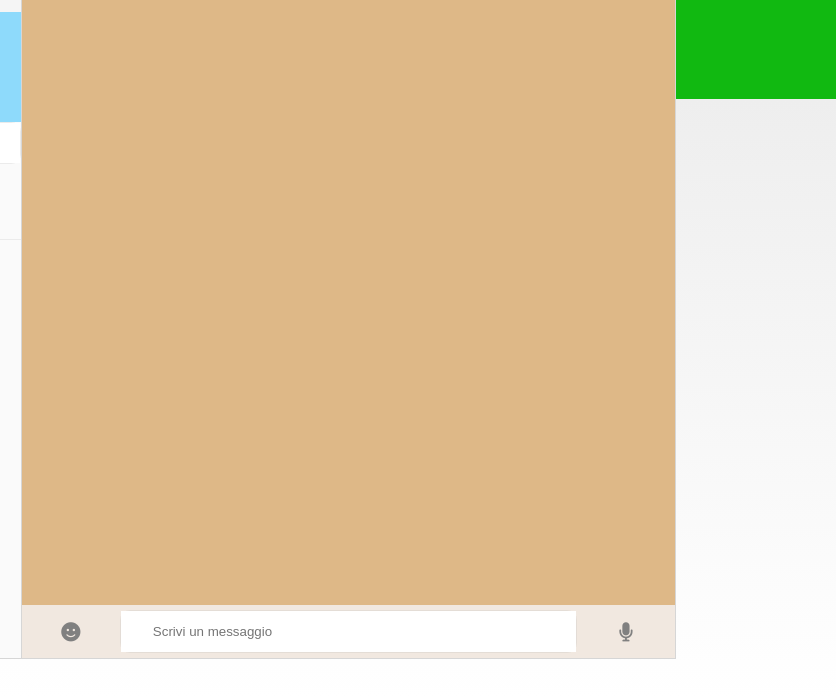
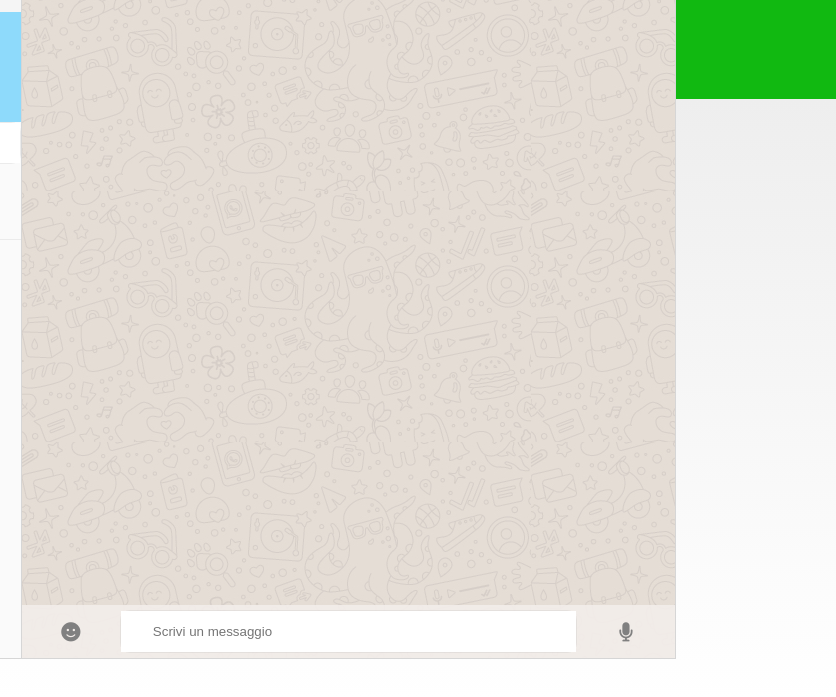
Before and after one commit to doctorpack/vue-boolzapp, a plain HTML site: page index.html in a window 1280 px wide. Shown: the part 101-798 px from the top of the page, 444-1280 px from the left. Drawn offline with nearby package versions, Linux system fonts and the light colour scheme.

Commit message:
fix-background

```diff
--- a/css/style.css
+++ b/css/style.css
@@ -158,7 +158,7 @@ form input{
 /* --------------------------------------------- */
 /* SEZIONE MESSAGGI  */
 .messages-section{
-background-color: burlywood;
+background-image: url(../img/mine.jpg);
 height: 100%;
 width: 75%;
 
```
